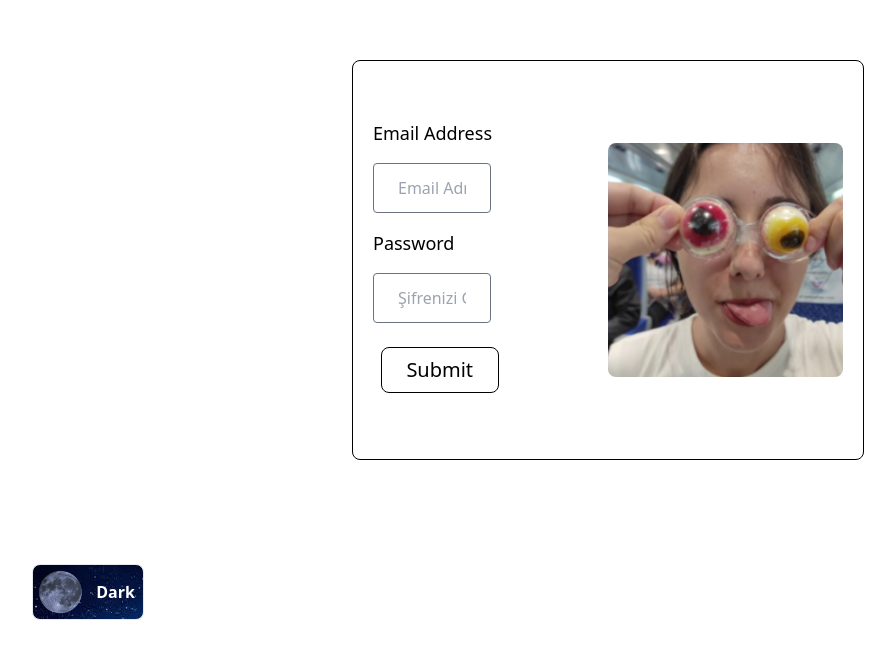
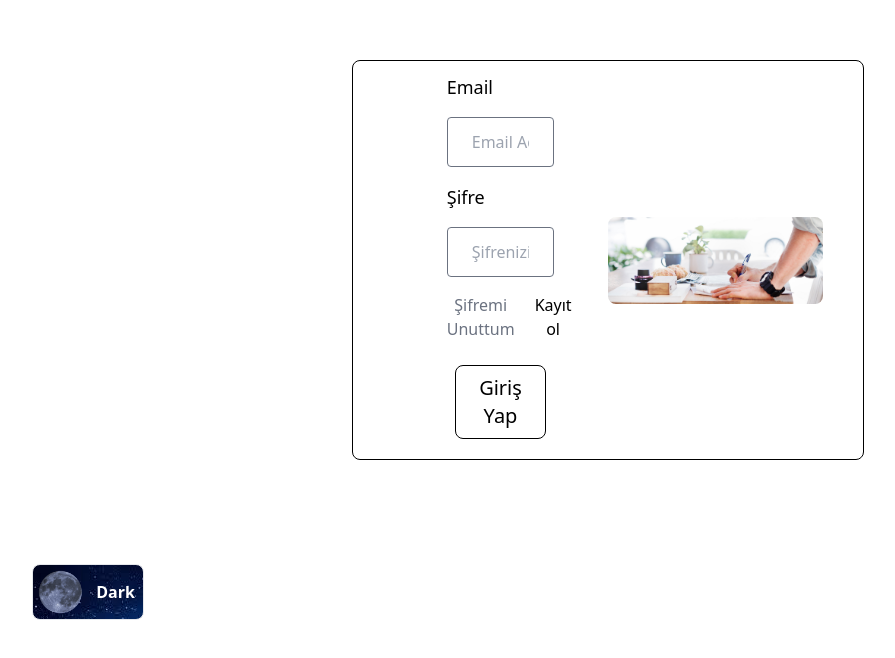
Before and after one commit to SancakBerk/OurAimImp, a Next.js app: page /Login in a window 1280 px wide. Shown: the part 140-798 px from the top of the page, without its empty margins (32-927 px from the left). Built offline with nearby package versions, Linux system fonts and the light colour scheme; no server answers.

Commit message:
Register Applied

```diff
--- a/src/app/(routes)/Home/components/Expenses.tsx
+++ b/src/app/(routes)/Home/components/Expenses.tsx
@@ -153,7 +153,7 @@ export const Expenses = () => {
             </div>
           );
         })}
-        <div className=" w-[35%] h-[35%] m-5 flex flex-wrap  border border-black dark:border-white rounded-md border-opacity-50 p-3 flex-row justify-center  bg-white bg-opacity-80 dark:bg-darkBackground ">
+        <div className=" w-[45%] h-[45%] m-5 flex flex-wrap  border border-black dark:border-white rounded-md border-opacity-50 p-3 flex-row justify-center  bg-white bg-opacity-80 dark:bg-darkBackground ">
           <div className="w-full h-full  flex justify-center items-center">
             <ButtonComponent
               className=" text-[100px] jumping "
--- a/src/app/(routes)/Home/components/VerticalNavbar.tsx
+++ b/src/app/(routes)/Home/components/VerticalNavbar.tsx
@@ -41,13 +41,13 @@ const VerticalNavbar = (): JSX.Element => {
         {verticalNavbarData.map(
           (eachVerticalNavbarData: verticalNavbarType) => {
             return (
-              <div key={eachVerticalNavbarData.id}>
+              <div className="w-full p-4" key={eachVerticalNavbarData.id}>
                 <div
                   onMouseEnter={() =>
                     setVisibleComponentId(eachVerticalNavbarData.id)
                   }
                   onMouseLeave={() => setVisibleComponentId(null)}
-                  className="w-full bg-white gap-2  dark:bg-opacity-0 h-16 flex bg-opacity-60 items-center text-xl text-white p-5 hover:border rounded relative z-50"
+                  className="w-full justify-center bg-white gap-2  dark:bg-opacity-0 h-16 flex bg-opacity-60 items-center text-xl text-white p-5 hover:border rounded relative z-50"
                 >
                   <p className=" text-black dark:text-white">
                     {" "}
--- a/src/app/(routes)/Login/components/loginform.tsx
+++ b/src/app/(routes)/Login/components/loginform.tsx
@@ -1,36 +1,47 @@
 "use client";
 
 import { useFormik } from "formik";
-import { JSX, useEffect, useRef } from "react";
+import { JSX, useEffect, useRef, useState } from "react";
 import { loginInformationSchema } from "@/utils/loginInformationSchemas";
 import { useRouter } from "next/navigation";
 import { ToastContainer, toast } from "react-toastify";
 
 import { collection, getDocs, query, where } from "firebase/firestore";
 import { db } from "@/lib/firebaseconfig";
-import { userType } from "@/types/types";
+import { serviceReturnType, userType } from "@/types/types";
 import { setUserIdToRedux } from "@/redux/slices/globalSlice";
 import { useDispatch } from "react-redux";
 import { InputComponent } from "@/components/InputComponent";
 import { ButtonComponent } from "@/components/ButtonComponent";
+import { createUserService } from "@/services/userService";
 const LoginForm = (): JSX.Element => {
   const router = useRouter();
   const dispatch = useDispatch();
   const inputRef = useRef<HTMLInputElement>(null);
+  const [isRegistering, setisRegistering] = useState<boolean>(false);
 
   useEffect(() => {
     if (inputRef.current) {
       inputRef.current.focus();
     }
   }, []);
-  const { handleChange, handleSubmit, values, errors } = useFormik({
+
+  const { handleChange, handleSubmit, values, errors, touched } = useFormik({
     initialValues: {
       email: "",
       password: "",
+      passwordCheck: "",
     },
     validationSchema: loginInformationSchema,
+    validateOnChange: false,
+    validateOnBlur: false,
     onSubmit: async () => {
+      if (isRegistering) {
+        await createAccount();
+        return;
+      } else {
         await checkLogin();
+      }
     },
   });
   const checkLogin = async (): Promise<void> => {
@@ -58,7 +69,6 @@ const LoginForm = (): JSX.Element => {
         systemExpiresDate: new Date(Date.now() + 1000 * 60 * 60 * 24).getTime(),
       });
       localStorage.setItem("session", session);
-
       dispatch(setUserIdToRedux(userData.userId));
       router.push("/Home");
     } catch (error) {
@@ -67,16 +77,38 @@ const LoginForm = (): JSX.Element => {
     }
   };
 
+  const createAccount = async (): Promise<void> => {
+    if (values.password !== values.passwordCheck) {
+      toast.error("Passwords are not the same");
+      return;
+    }
+    await createUserService({
+      email: values.email,
+      password: values.password,
+    }).then((res: serviceReturnType) => {
+      console.log("res", res);
+      const session = JSON.stringify({
+        userId: res.data.userId,
+        systemEnterDate: new Date().getTime(),
+        systemExpiresDate: new Date(Date.now() + 1000 * 60 * 60 * 24).getTime(),
+      });
+      localStorage.setItem("session", session);
+      dispatch(setUserIdToRedux(res.data.userId));
+      router.push("/Home");
+    });
+  };
+
   return (
     <>
       <form
         onSubmit={handleSubmit}
-        className={`flex flex-col justify-center  w-full h-full gap-4  `}
+        className={`flex  justify-center items-center  w-full h-full gap-4  `}
       >
+        <div className=" w-1/2 h-full justify-center gap-4  flex flex-col ">
           <label htmlFor="email" className="   dark:text-white text-lg ">
-          Email Address
+            Email
           </label>
-        <div className="w-[50%]">
+          <div className="w-[100%]">
             <InputComponent
               ref={inputRef}
               id="email"
@@ -87,12 +119,14 @@ const LoginForm = (): JSX.Element => {
               value={values.email}
             />
           </div>
-        {errors.email && <p className=" text-red-600">{errors.email}</p>}
+          {touched.email && errors.email && (
+            <p className=" text-red-600">{errors.email}</p>
+          )}
 
           <label htmlFor="password" className="text-lg dark:text-white ">
-          Password
+            Şifre
           </label>
-        <div className="w-[50%]">
+          <div className="w-[100%]">
             <InputComponent
               id="password"
               name="password"
@@ -102,15 +136,48 @@ const LoginForm = (): JSX.Element => {
               value={values.password}
             />
           </div>
-        {errors.password && <p className=" text-red-600">{errors.password}</p>}
+          {touched.password && errors.password && (
+            <p className=" text-red-600">{errors.password}</p>
+          )}
+          {isRegistering && (
+            <div className="w-[100%]">
+              <InputComponent
+                id="passwordCheck"
+                name="passwordCheck"
+                type="password"
+                placeholder="Şifrenizi Tekrar Giriniz..."
+                onChange={handleChange}
+                value={values.passwordCheck}
+              />
+            </div>
+          )}
+          {touched.password && errors.passwordCheck && isRegistering && (
+            <p className=" text-red-600">{errors.password}</p>
+          )}
+          <div className=" flex gap-5 dark:text-white ">
+            <button className=" text-gray-500 " disabled>
+              <p>Şifremi Unuttum</p>
+            </button>
+            <button
+              type="button"
+              onClick={() => {
+                setisRegistering(!isRegistering);
+              }}
+            >
+              <p> {isRegistering ? "Giriş Yap" : "Kayıt ol"} </p>
+            </button>
+          </div>
 
           <div>
             <ButtonComponent
-            text="Submit"
+              text={isRegistering ? "Kayıt Ol" : "Giriş Yap"}
               type="submit"
-            parentClassName="w-[50%] "
+              onClick={() => {
+                "submit butona tıklandı";
+              }}
               className="border p-2 dark:text-white"
             />
+          </div>
         </div>
       </form>
       <ToastContainer />
--- a/src/app/(routes)/Login/page.tsx
+++ b/src/app/(routes)/Login/page.tsx
@@ -3,7 +3,7 @@ import "./style.css";
 import LoginForm from "./components/loginform";
 import Image from "next/image";
 import ModeButton from "@/components/modeButton";
-import myScaryGirl from "@/../public/myScaryGirl.png";
+import TrackImage from "@/../public/track-monthly-expenses.jpg";
 import { JSX, useEffect } from "react";
 import { useDispatch, useSelector } from "react-redux";
 import { RootState } from "@/redux/store";
@@ -31,13 +31,13 @@ const LoginPage = (): JSX.Element => {
   return (
     <div className={` dark:bg-darkBackground  ${darkMode && "dark"} slideIn `}>
       <div className="w-screen h-screen bg-white flex justify-center items-center relative dark:bg-darkBackground ">
-        <div className="w-[40%] h-[50%]  flex  border p-5 border-black dark:border-white rounded-lg ">
-          <div className="w-[50%] h-full   ">
+        <div className="w-[40%] h-[50%]  flex  border p-10 border-black dark:border-white rounded-lg ">
+          <div className="w-[50%] h-full flex justify-center items-center  ">
             <LoginForm />
           </div>
           <div className="w-[50%] h-full flex justify-center items-center">
             <Image
-              src={myScaryGirl}
+              src={TrackImage}
               className=" rounded-lg "
               alt="myScaryGirl"
               width={522}
--- a/src/app/(routes)/Register/page.tsx
+++ /dev/null
@@ -1,10 +0,0 @@
-import { JSX } from "react";
-
-const Register = (): JSX.Element => {
-  return (
-    <div>
-      <p>test</p>
-    </div>
-  );
-};
-export default Register;
--- a/src/services/userService.tsx
+++ b/src/services/userService.tsx
@@ -1,7 +1,14 @@
-import { collection, getDocs, query, where } from "firebase/firestore";
+import {
+  addDoc,
+  collection,
+  doc,
+  getDocs,
+  query,
+  setDoc,
+  where,
+} from "firebase/firestore";
 import { db } from "../lib/firebaseconfig";
-import { userType } from "@/types/types";
-
+import { serviceReturnType, userType } from "@/types/types";
 export const getUserDataById = async ({
   userId,
 }: {
@@ -24,3 +31,44 @@ export const getUserDataById = async ({
     return null;
   }
 };
+export const createUserService = async (
+  userData: Omit<userType, "userId">
+): Promise<serviceReturnType> => {
+  try {
+    // Kullanıcıyı oluştur
+    const userRef = await addDoc(collection(db, "users"), userData);
+    const userId = userRef.id;
+
+    // Kullanıcıya ait savings verisini oluştur
+    const savingsRef = doc(db, "savings", userId);
+    await setDoc(savingsRef, {
+      userId,
+      aimDate: Date.now(),
+      totalSavings: {
+        dollar: 0,
+        euro: 0,
+        fon: 0,
+        gold14: 0,
+        gold18: 0,
+        gold22: 0,
+        gold24: 0,
+        hisse: 0,
+        tl: 0,
+      },
+    });
+    const perSavingsRef = collection(savingsRef, "perSavings");
+    await addDoc(perSavingsRef, {});
+    return {
+      statusCode: 201,
+      data: { userId },
+      message: "User and savings created successfully",
+    };
+  } catch (error) {
+    console.error("Error creating user and savings:", error);
+    return {
+      statusCode: 500,
+      data: null,
+      message: "Failed to create user and savings",
+    };
+  }
+};
--- a/src/utils/loginInformationSchemas.tsx
+++ b/src/utils/loginInformationSchemas.tsx
@@ -6,7 +6,21 @@ export const loginInformationSchema = yup.object().shape({
     .email("Email formatında olması")
     .required("Email alanı boş bırakılamaz"),
   password: yup.string().min(5).max(20).required("Şifre alanı boş bırakılamaz"),
-  checkbox: yup.boolean(),
+  passwordCheck: yup
+    .string()
+    .min(5, "Şifre tekrar en az 5 karakter olmalıdır.")
+    .max(20, "Şifre tekrar en fazla 20 karakter olabilir.")
+    .test(
+      "password-check",
+      "Şifre tekrar alanı boş bırakılamaz",
+      function (value) {
+        const { isRegistering } = this.parent;
+        if (isRegistering) {
+          return !!value && value.length > 0; // Eğer isRegistering true ise, passwordCheck zorunlu olur
+        }
+        return true; // Eğer isRegistering false ise, passwordCheck zorunlu değildir
+      }
+    ),
 });
 
 export const updateExpensesSchema = yup.object().shape({
```
Also changed, not shown: public/track-monthly-expenses.jpg (added). Lines whose indentation alone changed are shown as unchanged.
